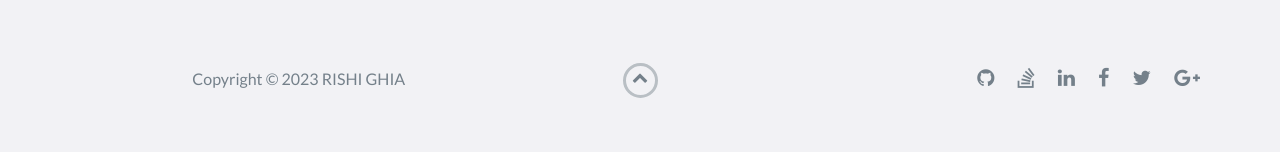
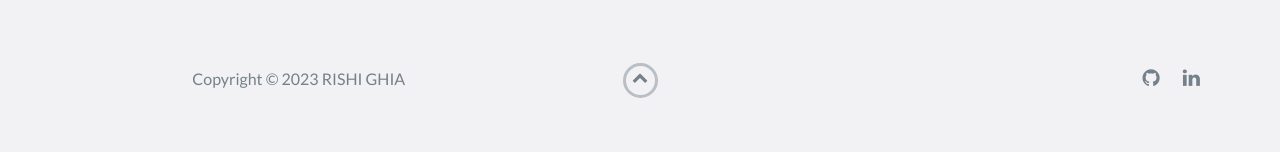
Before and after one commit to ghiarishi/ghiarishi.github.io, a website: page index.html in a window 1280 px wide. Shown: the part 5786-5938 px from the top of the page. Drawn offline with nearby package versions, Linux system fonts and the light colour scheme.

Commit message:
Update index.html

```diff
--- a/index.html
+++ b/index.html
@@ -418,19 +418,7 @@ Communication Networks, Embedded Systems and Real Time Operating Systems
                             <a href="https://github.com/ghiarishi" target="_blank"><i class="fa fa-github" aria-hidden="true"></i></a>
                         </li>
                         <li>
-                            <a href="https://stackoverflow.com/" target="_blank"><i class="fa fa-stack-overflow" aria-hidden="true"></i></a>
-                        </li>
-                        <li>
                             <a href="https://www.linkedin.com/in/rishighia/" target="_blank"><i class="fa fa-linkedin" aria-hidden="true"></i></a>
-                        </li>
-                        <li>
-                            <a href="https://www.facebook.com/" target="_blank"><i class="fa fa-facebook" aria-hidden="true"></i></a>
-                        </li>
-                        <li>
-                            <a href="https://twitter.com/" target="_blank"><i class="fa fa-twitter" aria-hidden="true"></i></a>
-                        </li>
-                        <li>
-                            <a href="https://plus.google.com/" target="_blank"><i class="fa fa-google-plus" aria-hidden="true"></i></a>
                         </li>
                     </ul>
                 </div>
```
